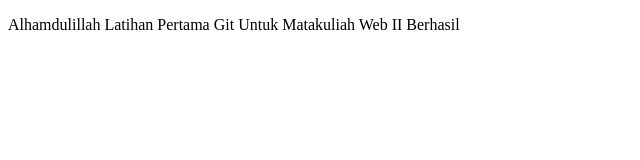
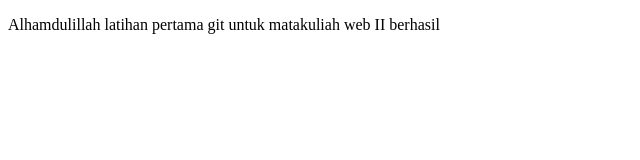
Before and after one commit to dhonihanif/WP_Dhoni-Hanif-Supriyadi, a plain HTML site: page index.html in a window 1280 px wide. Shown: the full height of the page, 0-640 px from the left. Drawn offline with Linux system fonts and the light colour scheme.

Commit message:
Penambahan isi index.html

```diff
--- a/index.html
+++ b/index.html
@@ -7,6 +7,6 @@
         <title>Latihan Git web II UBSI</title>
     </head>
     <body>
-        <p>Alhamdulillah Latihan Pertama Git Untuk Matakuliah Web II Berhasil</p>
+        <p>Alhamdulillah latihan pertama git untuk matakuliah web II berhasil</p>
     </body>
 </html>
```
